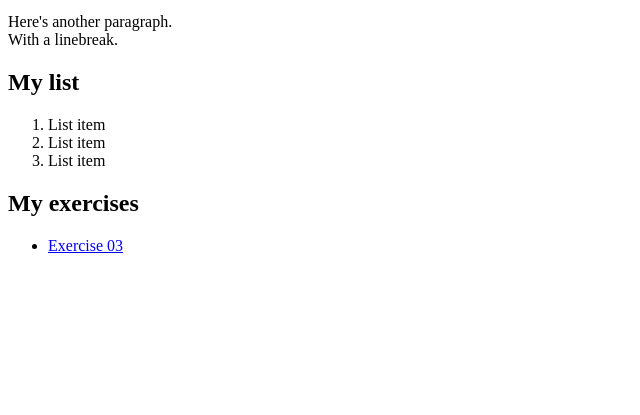
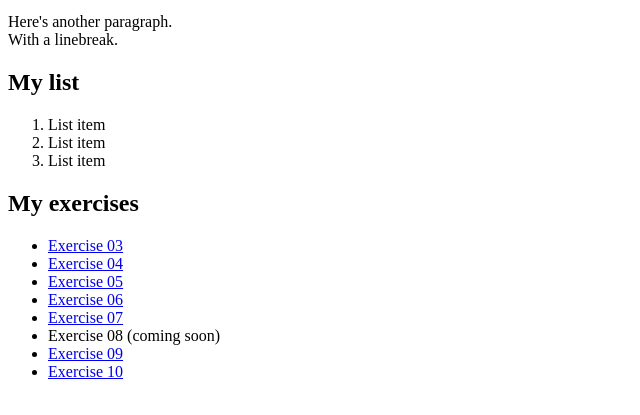
Before and after one commit to sffitzpatrick/lis753-exercises, a plain HTML site: page index.html in a window 1280 px wide. Shown: the part 101-516 px from the top of the page, without its empty margins (0-640 px from the left). Drawn offline with Linux system fonts and the light colour scheme.

Commit message:
add links to all the exercises

```diff
--- a/index.html
+++ b/index.html
@@ -18,6 +18,13 @@
     <h2>My exercises</h2>
     <ul>
       <li><a href="exercises/exercise03.html">Exercise 03</a></li>
+      <li><a href="exercises/exercise04.html">Exercise 04</a></li>
+      <li><a href="exercises/exercise05.html">Exercise 05</a></li>
+      <li><a href="exercises/exercise06.html">Exercise 06</a></li>
+      <li><a href="exercises/exercise07.html">Exercise 07</a></li>
+      <li>Exercise 08 (coming soon)</li>
+      <li><a href="exercises/exercise09.html">Exercise 09</a></li>
+      <li><a href="exercises/exercise10.html">Exercise 10</a></li>
     </ul>
 
   </body>
```
